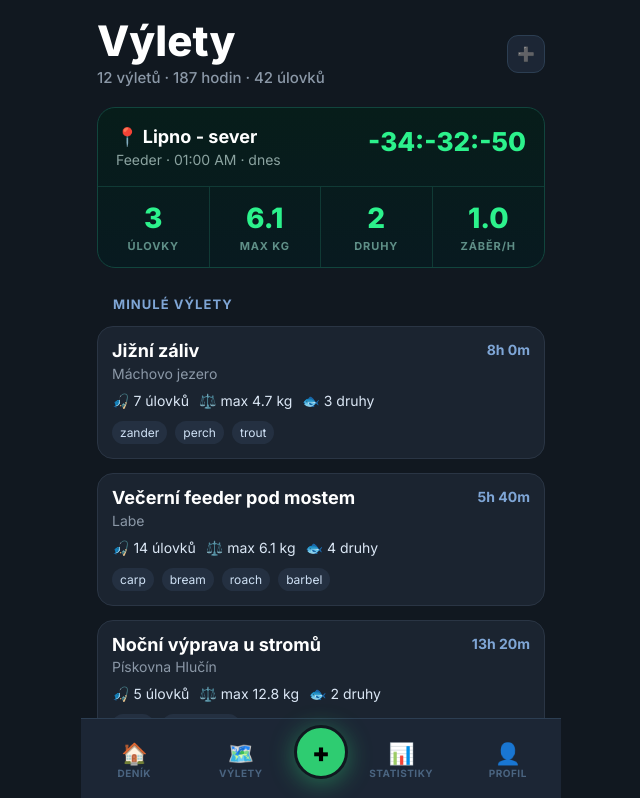
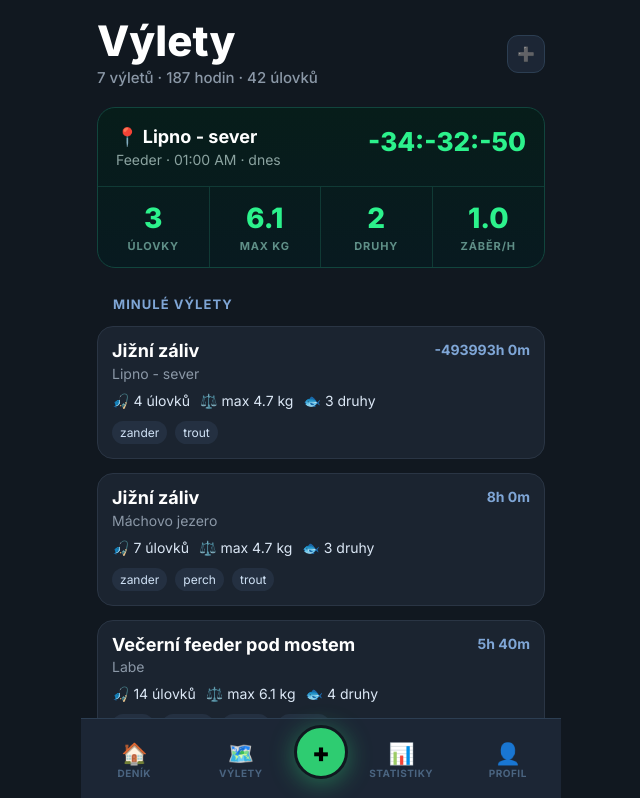
Before and after one commit to Moravec291678/chytnu.cz, a React (Vite) app: page /trips in a window 1280 px wide. Shown: the top 798 px of the page, without its empty margins (319-959 px from the left). Built offline with nearby package versions, Linux system fonts and the light colour scheme.

Commit message:
Add active trip state into mock trips and redesign trips page header

```diff
--- a/src/features/trips/data/mockTrips.js
+++ b/src/features/trips/data/mockTrips.js
@@ -1,6 +1,32 @@
 export const MOCK_TRIPS = [
   {
     id: "trip-001",
+
+    title: "Jižní záliv",
+
+    locationName: "Lipno - sever",
+    createdAt: "2026-03-10T08:00:00",
+    startedAt: new Date("2026-05-10T01:00:00"),
+    endedAt: null,
+
+    isActive: true,
+
+    methodKey: "feeder",
+
+    coverPhoto: null,
+
+    isPublic: true,
+
+    speciesKeys: ["zander", "trout"],
+
+    stats: {
+      catchesCount: 4,
+      speciesCount: 3,
+      biggestCatchKg: 4.7,
+    },
+  },
+  {
+    id: "trip-002",
 
     title: "Jižní záliv",
 
@@ -25,7 +51,7 @@ export const MOCK_TRIPS = [
   },
 
   {
-    id: "trip-002",
+    id: "trip-003",
 
     title: "Večerní feeder pod mostem",
 
@@ -50,7 +76,7 @@ export const MOCK_TRIPS = [
   },
 
   {
-    id: "trip-003",
+    id: "trip-004",
 
     title: "Noční výprava u stromů",
 
@@ -75,7 +101,7 @@ export const MOCK_TRIPS = [
   },
 
   {
-    id: "trip-004",
+    id: "trip-005",
 
     title: "Ranní okouni",
 
@@ -100,7 +126,7 @@ export const MOCK_TRIPS = [
   },
 
   {
-    id: "trip-005",
+    id: "trip-006",
 
     title: "Deep jig hrany",
 
@@ -125,7 +151,7 @@ export const MOCK_TRIPS = [
   },
 
   {
-    id: "trip-006",
+    id: "trip-007",
 
     title: "Muškaření pod splavem",
 
--- /dev/null
+++ b/src/features/trips/utils/tripStats.js
@@ -0,0 +1,3 @@
+export function getTripsCount(MOCK_TRIPS) {
+  return MOCK_TRIPS.length;
+}
--- a/src/pages/TripsPage.jsx
+++ b/src/pages/TripsPage.jsx
@@ -3,6 +3,7 @@ import TripCard from "../features/trips/components/TripCard";
 import ActiveTripCard from "../features/trips/components/ActiveTripCard";
 import { MOCK_TRIPS } from "../features/trips/data/mockTrips";
 import { ACTIVE_TRIP } from "../features/trips/data/activeTrip";
+import { getTripsCount } from "../features/trips/utils/tripStats";
 import "./TripsPage.css";
 
 function TripsPage() {
@@ -15,7 +16,7 @@ function TripsPage() {
               <h1>Výlety</h1>
 
               <p className="trips-subtitle">
-                12 výletů · 187 hodin · 42 úlovků
+                {getTripsCount(MOCK_TRIPS)} výletů · 187 hodin · 42 úlovků
               </p>
             </div>
             <button className="trips-add-btn header-btn">➕</button>
```
